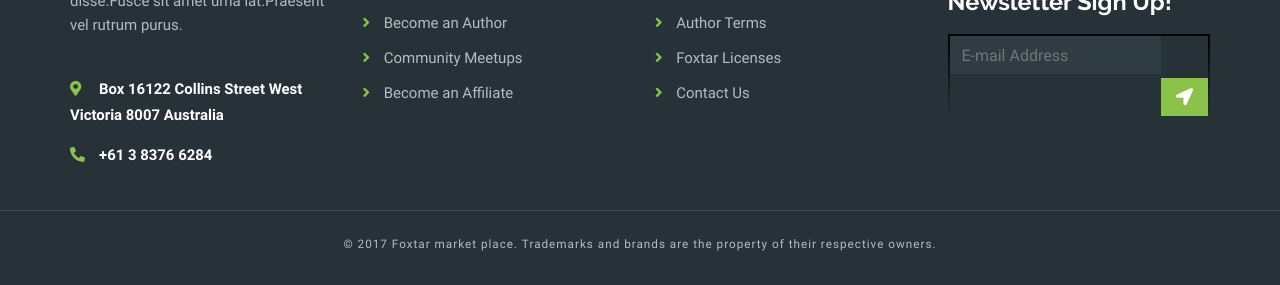
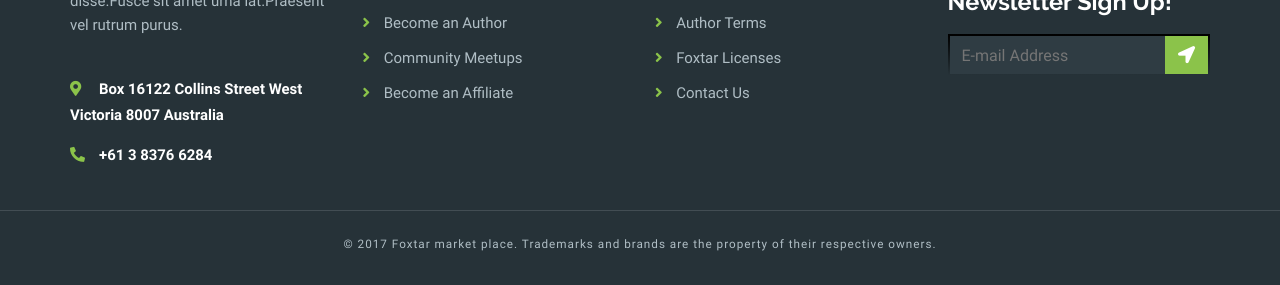
Before and after one commit to serhiiabdula/Foxstar, a website: page index.html in a window 1280 px wide. Shown: the part 5434-5719 px from the top of the page. Drawn offline with nearby package versions, Linux system fonts and the light colour scheme.

Commit message:
some changes

```diff
--- a/scss/_button.scss
+++ b/scss/_button.scss
@@ -1,16 +1,17 @@
 .btn {
     font-size: 0.8rem;
-    color: $color-btn_font-primary;
     border-radius: 4px;
     line-height: 1.6rem;
     border: none;
     padding: 10px 20px;
     cursor: pointer;
     &.btn-primary {
+        color: $color-btn_font-primary;
         background-color: $color-brand-primary;
     }
     &-secondary {
         @extend .btn;
+        color: $color-btn_font-primary;
         background-color: $color-brand-secondary;
     }
     &-alternative {
--- a/scss/_footer.scss
+++ b/scss/_footer.scss
@@ -136,7 +136,7 @@ footer a:hover {
     font-size: 1.067rem;
     line-height: 1rem;
     background-color: $color-brand-primary;
-    padding: 11px 15px;
+    padding: 11px 13px;
     border-radius: 0;
 }
 .footer-bottom {
@@ -144,5 +144,5 @@ footer a:hover {
     padding: 27px 0 35px 0;
     font-size: 0.733rem;
     line-height: 1;
-    letter-spacing: 1px;;
+    letter-spacing: 1px;
 }
--- a/scss/_section-upload-products.scss
+++ b/scss/_section-upload-products.scss
@@ -9,7 +9,6 @@
         width: 100%;
         &:last-of-type {
             border: transparent;
-            // padding-left: 0;
         }
     }
 }
@@ -75,7 +74,6 @@
     font-size: 1rem;
     padding: 16px 40px 19px 35px;
     line-height: 1;
-    margin-top: 42px;
 }
 .custom-select {
     font-family: 'pt_sansregular';
```
Also changed, not shown: css/style.css.
